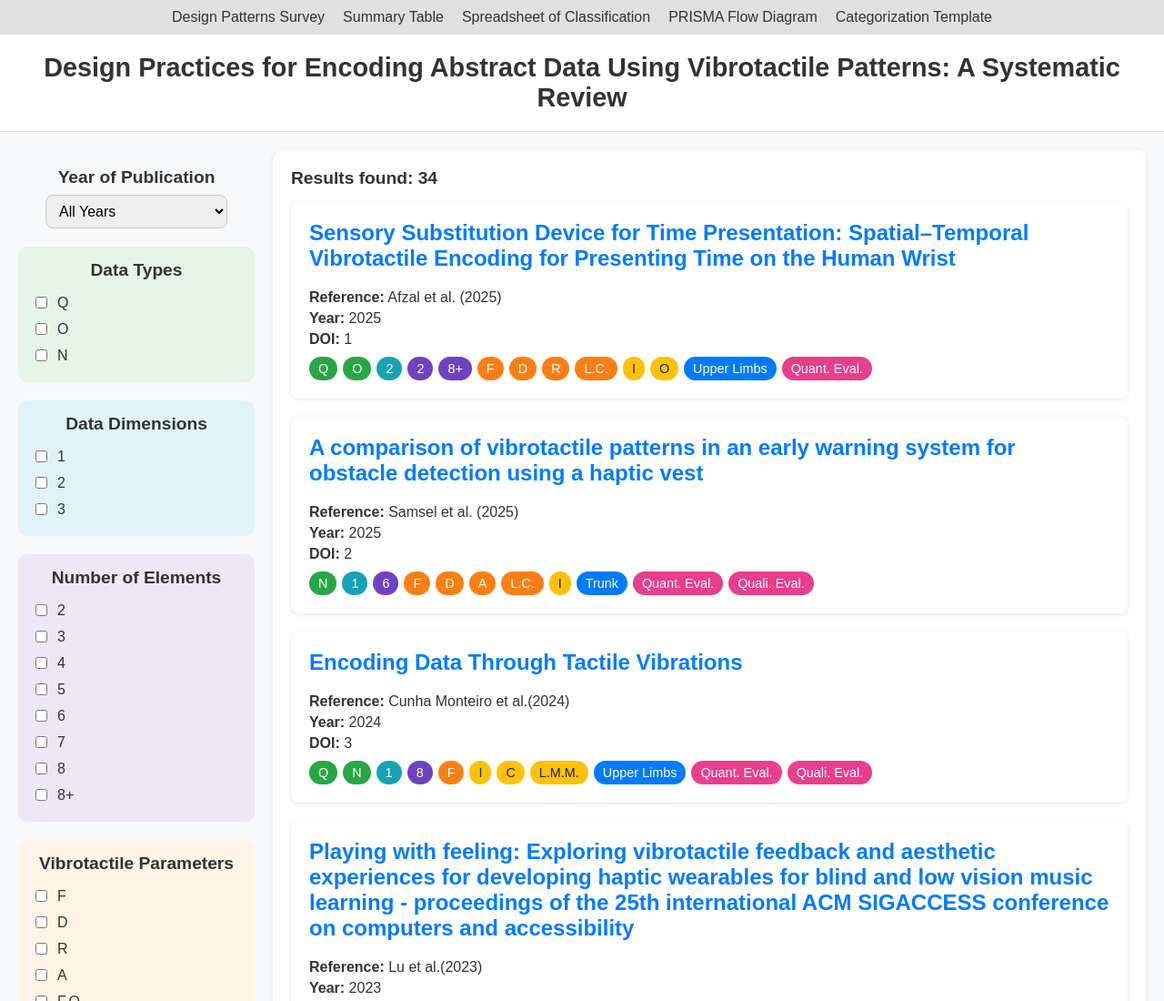
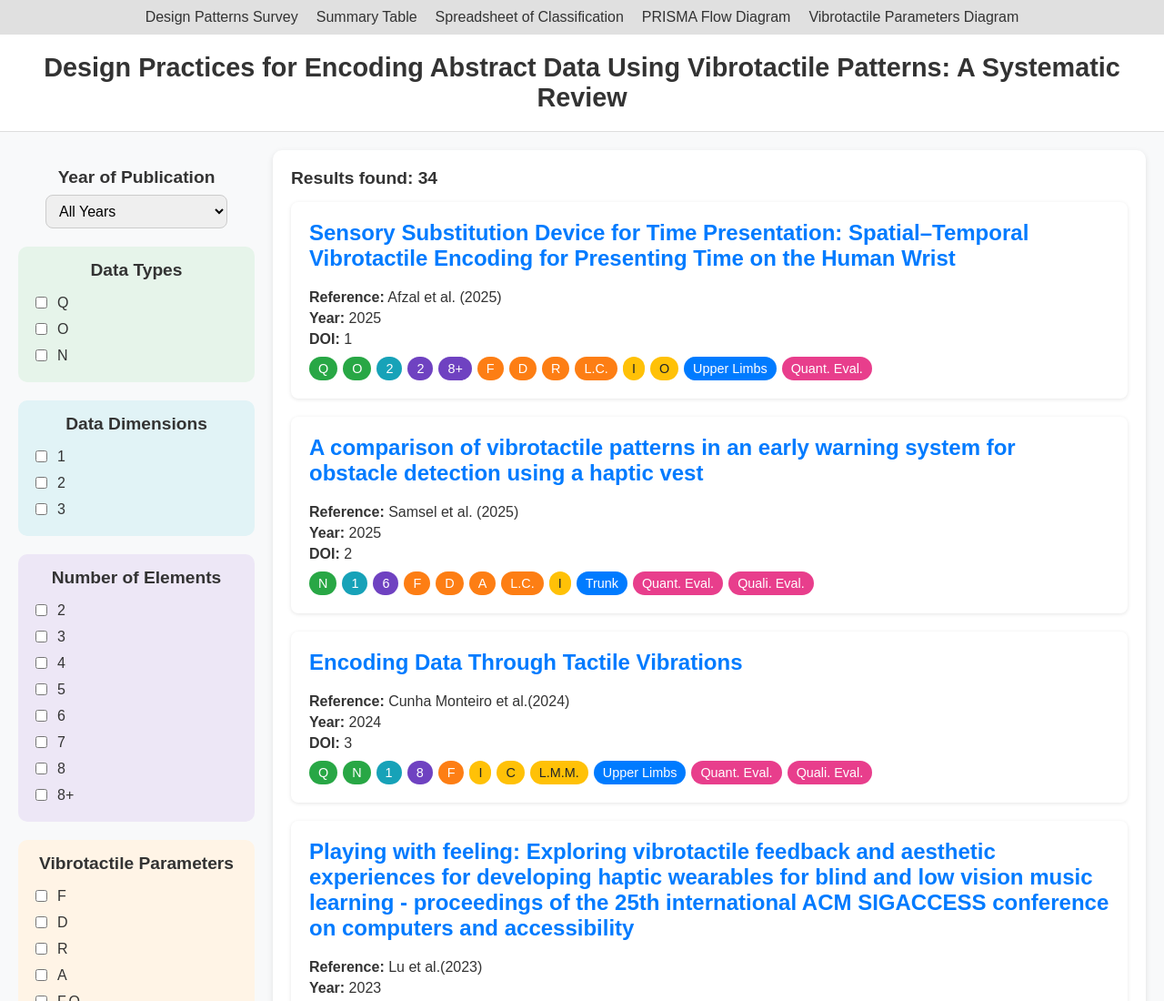
Before and after one commit to walbertcm/rslvibrotactile, a plain HTML site: page index.html in a window 1280 px wide. Shown: the top 1100 px of the page at 91% size. Drawn offline with Linux system fonts and the light colour scheme.

Commit message:
Update index.html

```diff
--- a/index.html
+++ b/index.html
@@ -15,7 +15,7 @@
     <a href="#">Summary Table</a>
     <a href="#">Spreadsheet of Classification</a>
     <a href="#">PRISMA Flow Diagram</a>
-    <a href="#">Categorization Template</a>
+    <a href="\pages\sankey_vibrotateis_parameters.html">Vibrotactile Parameters Diagram</a>
   </nav>
 
   <header>
```
